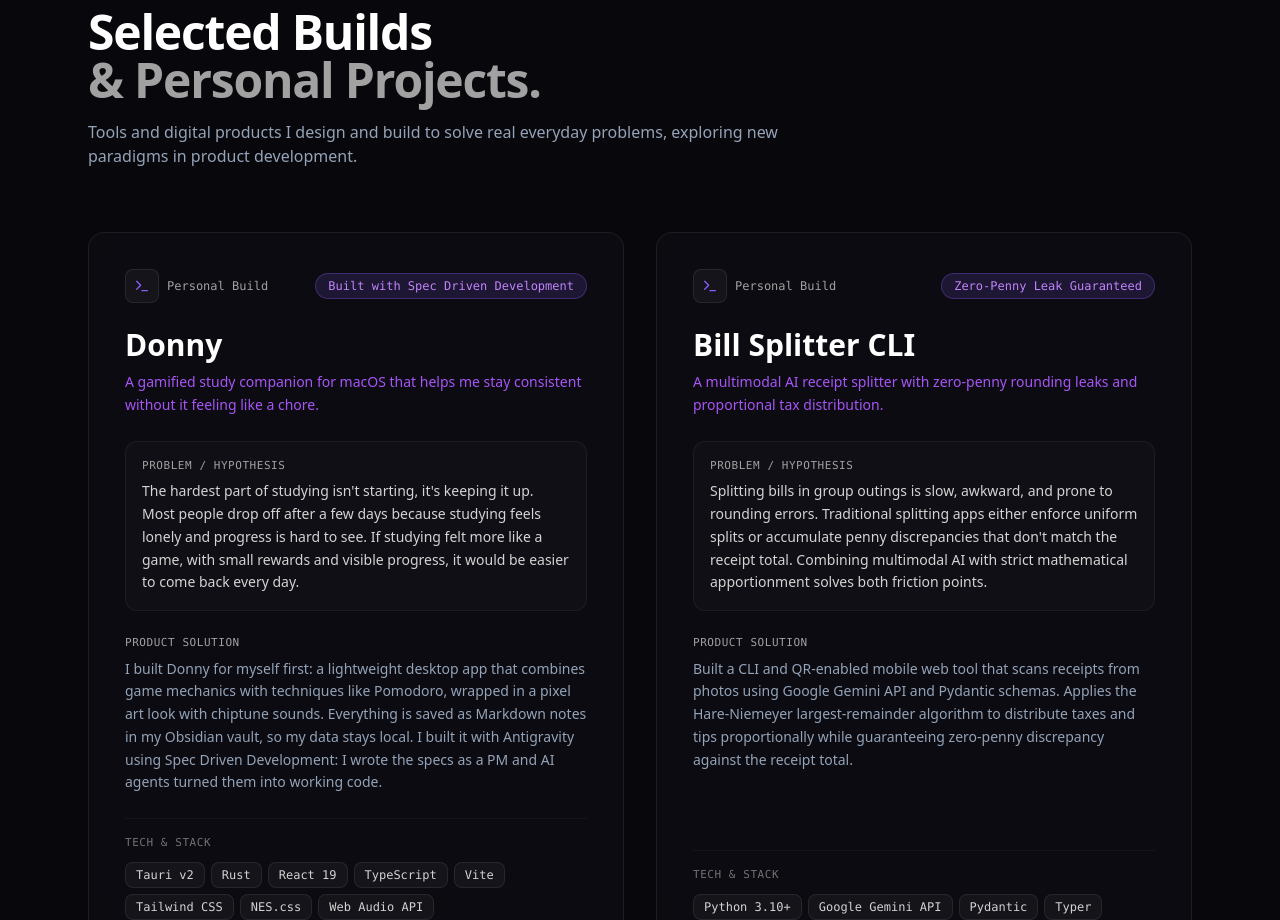
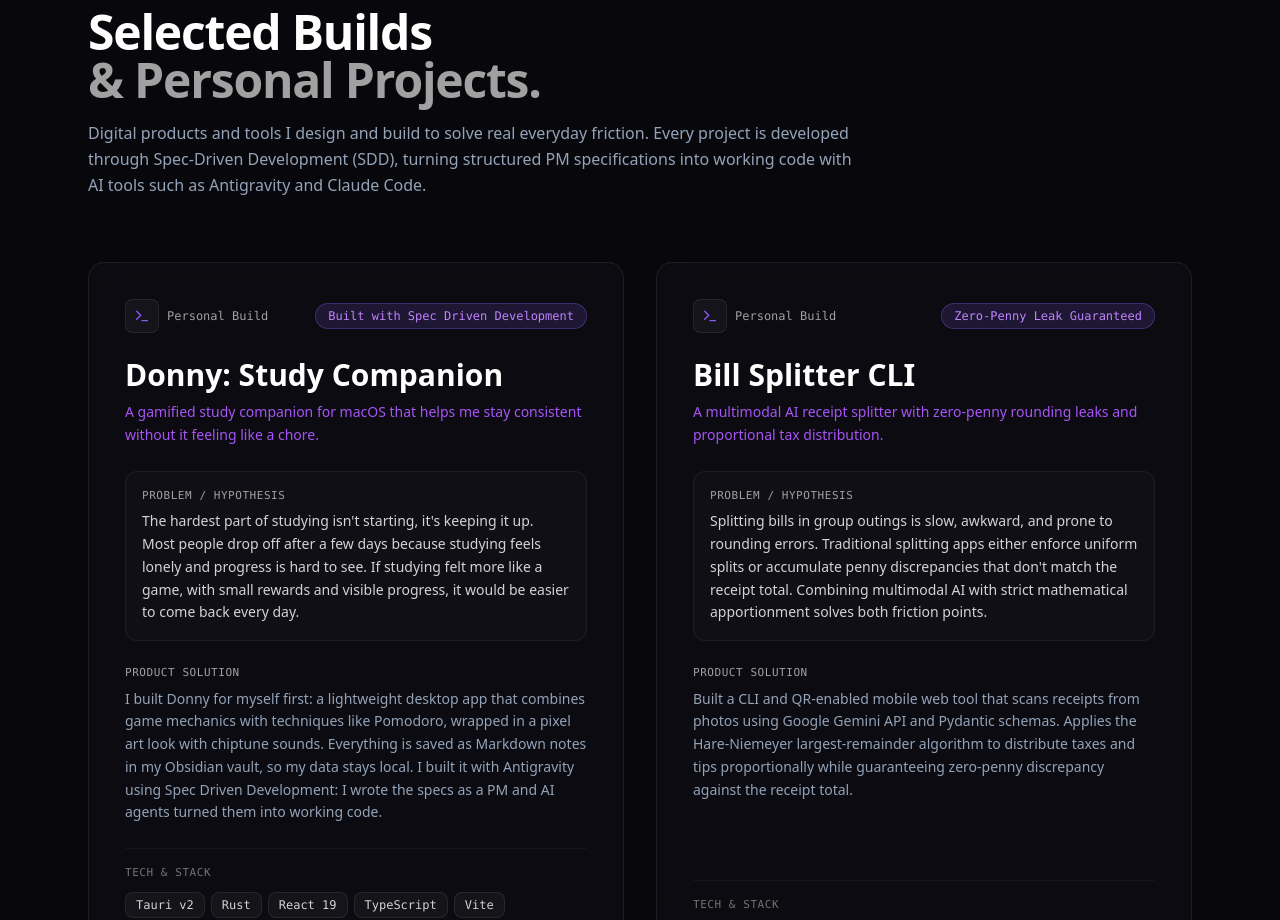
Before and after one commit to IvanCastillero/Itera-Product-Portfolio, a Next.js app: page / in a window 1280 px wide. Shown: the part 4620-5540 px from the top of the page. Built offline with nearby package versions, Linux system fonts and the light colour scheme.

Commit message:
feat: update Donny title to Donny: Study Companion and add SDD / Antigravity / Claude Code attribution

```diff
--- a/src/components/PersonalProjectsSection.tsx
+++ b/src/components/PersonalProjectsSection.tsx
@@ -3,7 +3,7 @@
 import React from "react";
 import Image from "next/image";
 import { useLanguage } from "@/context/LanguageContext";
-import { personalProjects } from "@/data/content";
+import { personalProjects, personalProjectsHeader } from "@/data/content";
 import { Code2, ExternalLink, Terminal } from "lucide-react";
 import { GithubIcon } from "@/components/Icons";
 
@@ -17,9 +17,7 @@
         <div className="max-w-3xl mb-16">
           <div className="inline-flex items-center gap-2 px-3 py-1 rounded-full bg-white/[0.03] border border-white/10 text-xs font-mono text-[#8B5CF6] mb-4">
             <Code2 className="w-3.5 h-3.5 text-[#8B5CF6]" />
-            <span>
-              {language === "en" ? "Personal Projects" : "Proyectos Personales"}
-            </span>
+            <span>{personalProjectsHeader.tag[language]}</span>
           </div>
 
           <h2 className="text-3xl sm:text-5xl font-bold tracking-tight text-white mb-4">
@@ -36,10 +34,8 @@
             )}
           </h2>
 
-          <p className="text-sm sm:text-base text-[#94A3B8]">
-            {language === "en"
-              ? "Tools and digital products I design and build to solve real everyday problems, exploring new paradigms in product development."
-              : "Herramientas y productos digitales que diseño y construyo para resolver problemas reales del día a día, explorando nuevos paradigmas de desarrollo."}
+          <p className="text-sm sm:text-base text-[#94A3B8] leading-relaxed">
+            {personalProjectsHeader.description[language]}
           </p>
         </div>
 
--- a/src/data/content.ts
+++ b/src/data/content.ts
@@ -2,6 +2,7 @@
   EnterpriseProject,
   OtherEnterpriseWorkSection,
   PersonalProject,
+  PersonalProjectsHeaderData,
   ProductPillar,
   TalksSectionData,
 } from "@/types";
@@ -360,10 +361,25 @@
   ],
 };
 
+export const personalProjectsHeader: PersonalProjectsHeaderData = {
+  tag: {
+    en: "Personal Projects",
+    es: "Proyectos Personales",
+  },
+  title: {
+    en: "Selected Builds & Personal Projects",
+    es: "Proyectos Personales & Desarrollos Propios",
+  },
+  description: {
+    en: "Digital products and tools I design and build to solve real everyday friction. Every project is developed through Spec-Driven Development (SDD), turning structured PM specifications into working code with AI tools such as Antigravity and Claude Code.",
+    es: "Productos digitales y herramientas que diseño y construyo para resolver fricciones cotidianas reales. Cada proyecto se desarrolla mediante Spec-Driven Development (SDD), convirtiendo especificaciones rigurosas de PM en código funcional con herramientas de IA como Antigravity y Claude Code.",
+  },
+};
+
 export const personalProjects: PersonalProject[] = [
   {
     id: "donny",
-    title: "Donny",
+    title: "Donny: Study Companion",
     tagline: {
       en: "A gamified study companion for macOS that helps me stay consistent without it feeling like a chore.",
       es: "Un compañero de estudio gamificado para macOS que me ayuda a ser constante sin que se sienta como una obligación.",
--- a/src/types/index.ts
+++ b/src/types/index.ts
@@ -41,6 +41,12 @@
   topics: TalkTopic[];
 }
 
+export interface PersonalProjectsHeaderData {
+  tag: LocalizedString;
+  title: LocalizedString;
+  description: LocalizedString;
+}
+
 export interface PersonalProject {
   id: string;
   title: string;
```
